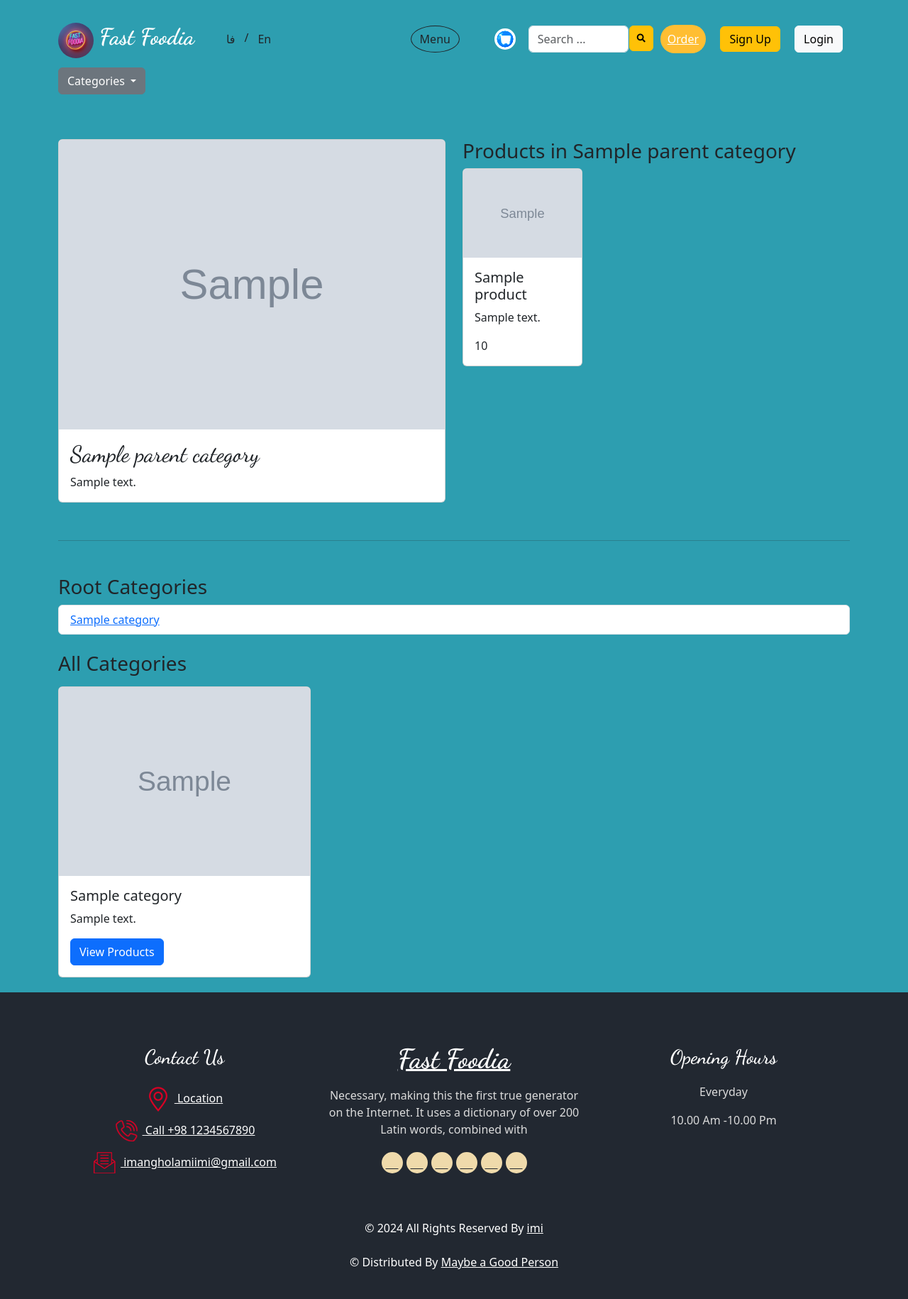
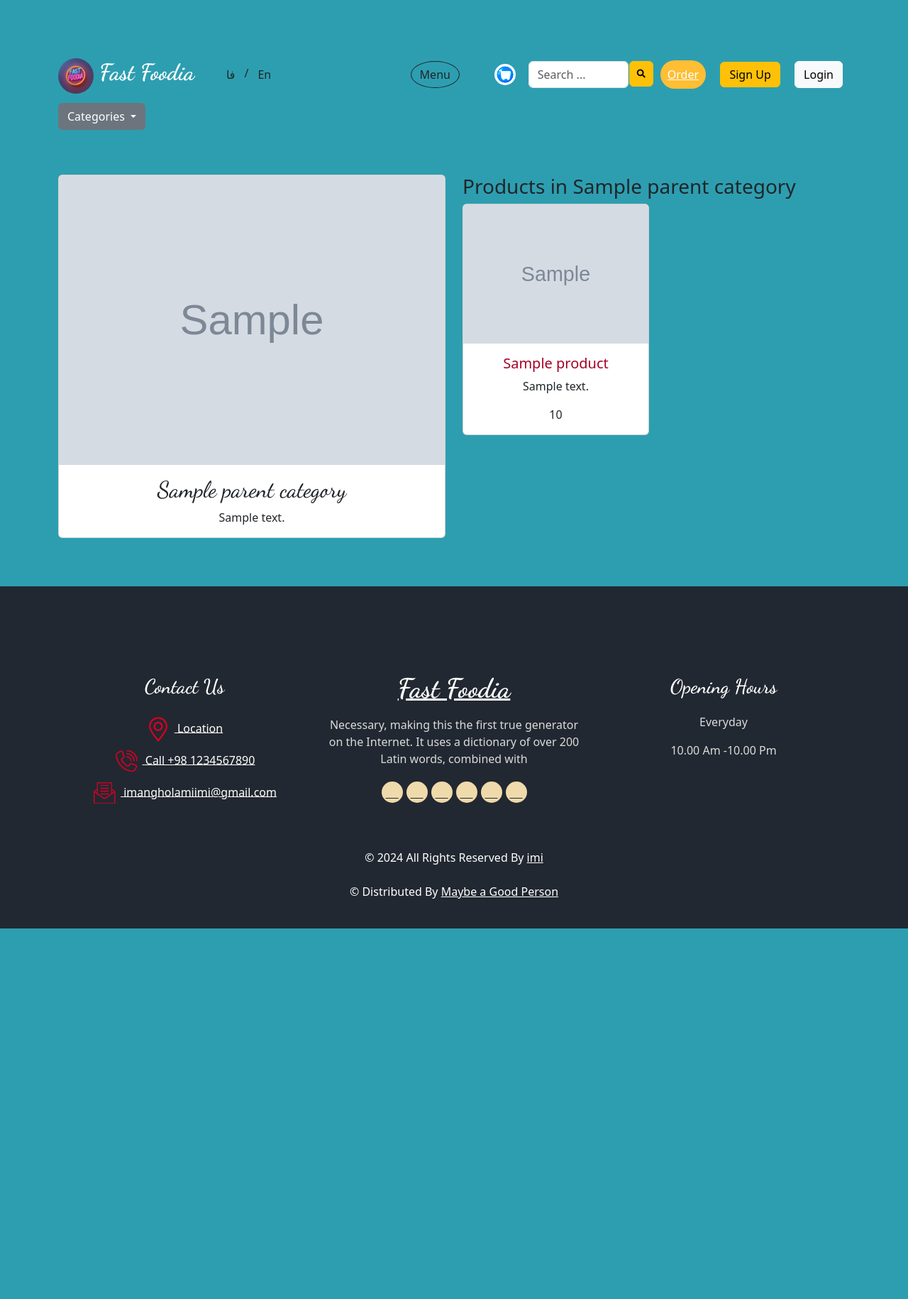
Before and after one commit to ImanGholamii/E-Commerce--Final-Project-maktab100, a Django app: template products/templates/products/product_category.html in a window 1280 px wide. Shown: the whole page at 71% size. After the commit the page ends 1308 px from the top, so only its background shows below. Run offline with Django 4.2, Linux system fonts and the light colour scheme; the template is opened without the code that fills it: most values are stand-ins (such as "Sample title", 1, 10 or a date in 2020); grey boxes marked "Sample" are stand-in pictures; some libraries are stand-ins or nearby versions.

Commit message:
UPDATE | PRODUCTS | TEMPLATES | product_category | :zap: | using trans

```diff
--- a/products/templates/products/product_category.html
+++ b/products/templates/products/product_category.html
@@ -5,63 +5,72 @@
 {% block background %}{% endblock background %}
 {% block title %}Category{% endblock title %}
 {% block content %}
-  <div class="container mt-5">
+    <style>
+        .container {
+            margin-top: 50px;
+        }
+
+        .card {
+            margin-bottom: 20px;
+        }
+
+        .card-columns {
+            column-count: 2;
+        }
+
+        .card-columns .card {
+            display: inline-block;
+            width: 100%;
+        }
+
+        .card img {
+            width: 100%;
+            height: auto;
+        }
+
+        .card-body {
+            text-align: center;
+        }
+
+        .card-body a {
+            text-decoration: none;
+            color: #a80024;
+        }
+    </style>
+
+    <div class="container mt-5 mb-5">
     <div class="row">
         <div class="col-md-6">
             <div class="card">
-          <img src="{{ parent_category.image.url }}" class="card-img-top" alt="{{ parent_category.name }} Image">
+                <img src="{{ parent_category.image.url }}" class="card-img-top"
+                     alt="{% trans parent_category.name %} Image">
                 <div class="card-body">
-            <h2 class="card-title">{{ parent_category.name }}</h2>
-            <p class="card-text">{{ parent_category.description }}</p>
+                    <h2 class="card-title">{% trans parent_category.name %}</h2>
+                    <p class="card-text">{% trans parent_category.description %}</p>
                 </div>
             </div>
         </div>
 
         <div class="col-md-6">
-    <h3>Products in {{ parent_category.name }}</h3>
+            <h3>{% trans "Products in" %} {{ parent_category.name }}</h3>
             <div class="card-columns">
                 {% for product in product_list %}
+                    <a href="{% url 'detail' pk=product.pk %}">
                         <div class="card">
-                <img src="{{ product.image.url }}" class="card-img-top" alt="{{ product.name }}">
+                            <img src="{{ product.images.first.image.url }}" class="card-img-top"
+                                 alt="{% trans product.name %}">
                             <div class="card-body">
-                    <h5 class="card-title">{{ product.name }}</h5>
-                    <p class="card-text">{{ product.description }}</p>
+                                <a href="{% url 'detail' pk=product.pk %}">
+                                    <h5 class="card-title">{% trans product.name %}</h5>
+                                </a>
+                                <p class="card-text">{% trans product.short_description %}</p>
                                 <p class="card-text">{{ product.price }}</p>
                             </div>
                         </div>
+                    </a>
                 {% endfor %}
             </div>
         </div>
-
-    </div>
-
-    <hr class="my-5">
-
-    <div>
-      <h3>Root Categories</h3>
-      <ul class="list-group">
-        {% for category in parent_categories %}
-          <li class="list-group-item"><a href="{% url 'product_category' category_name=category.name %}">{{ category.name }}</a></li>
-        {% endfor %}
-      </ul>
-    </div>
-  </div>
-{#همه#}
-<div class="container mt-4">
-  <h3 class="mb-3">All Categories</h3>
-  <div class="row">
-    {% for category in all_categories %}
-      <div class="col-md-4 mb-3">
-        <div class="card">
-          <img src="{{ category.image.url }}" class="card-img-top" alt="{{ category.name }} Image">
-          <div class="card-body">
-            <h5 class="card-title">{{ category.name }}</h5>
-            <p class="card-text">{{ category.description }}</p>
-            <a href="{% url 'product_category' category_name=category.name %}" class="btn btn-primary">View Products</a>
-          </div>
-        </div>
-      </div>
-    {% endfor %}
     </div>
 </div>
 
```
Lines whose indentation alone changed are shown as unchanged.
